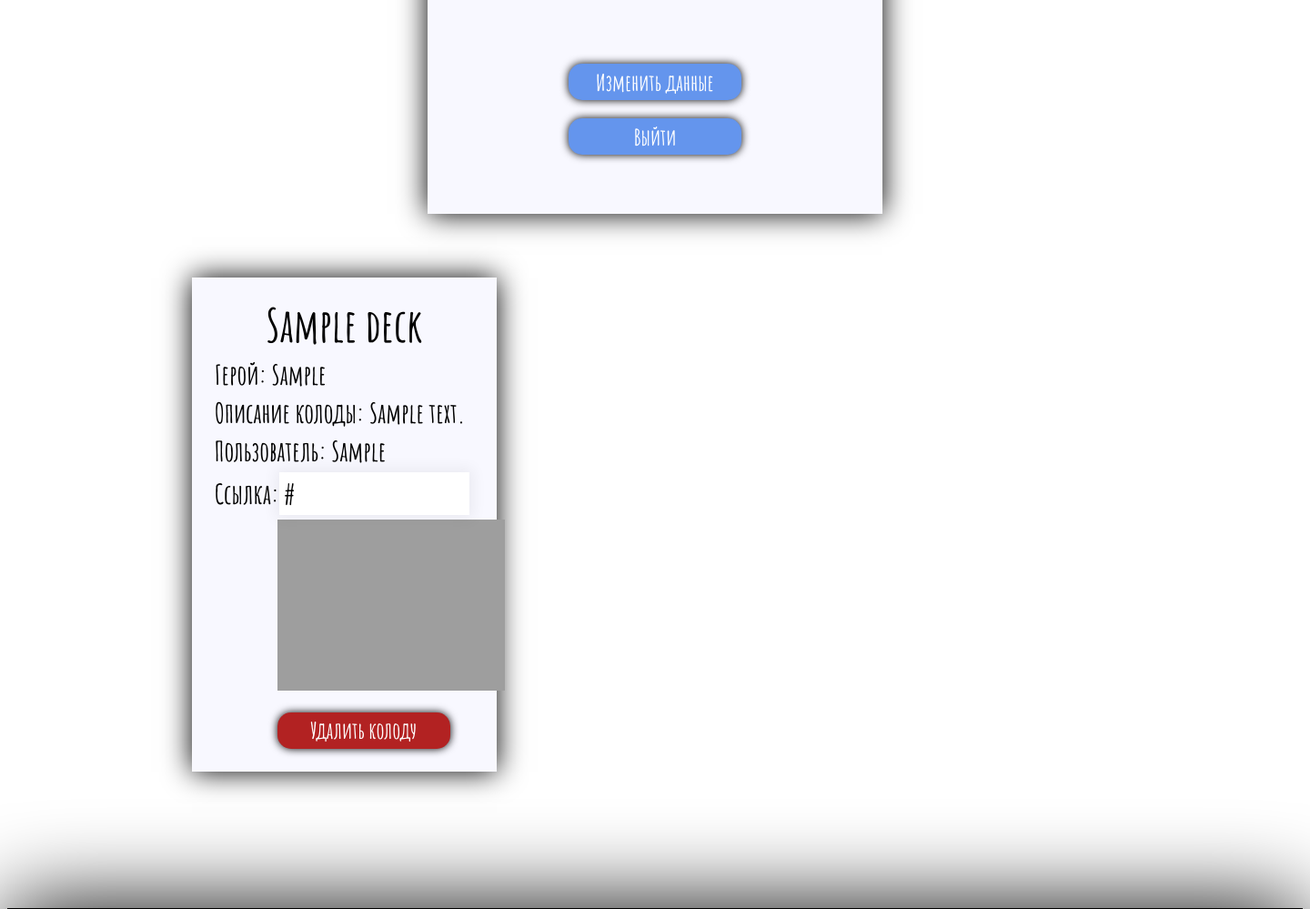
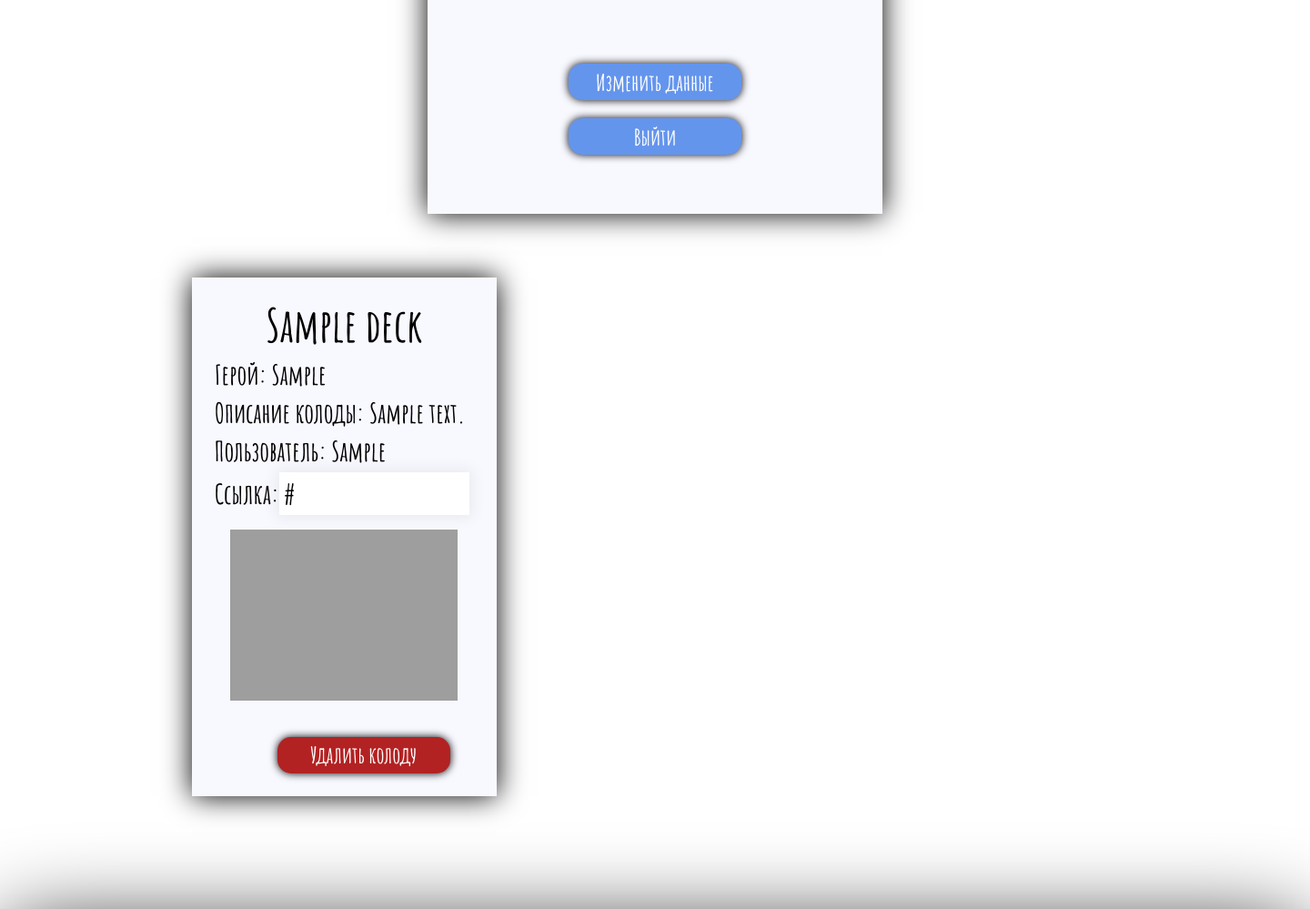
Before and after one commit to PAINTERit/HearthstoneSite, a Flask app: template templates/user_account_page.html in a window 1440 px wide. Shown: the part 481-1480 px from the top of the page at 91% size. Run offline with Flask 2, Linux system fonts and the light colour scheme; tables that the repository leaves empty hold one stand-in row (values such as "Sample post"); the template is opened without the code that fills it: values that come from a table or form of the project are taken from there, most other values are stand-ins (such as "Sample title", 1, 10 or a date in 2020); grey boxes are pictures that could not be loaded.

Commit message:
Изменено позиционирование скриншота у колод.

```diff
--- a/static/css/decks_page.css
+++ b/static/css/decks_page.css
@@ -129,9 +129,12 @@
 }
 
 .scr {
-    margin-left: 20%;
     max-width: 250px;
     max-height: 550px;
+}
+
+.text_scr {
+    text-align: center;
 }
 
 input {
--- a/static/css/user_account_page.css
+++ b/static/css/user_account_page.css
@@ -153,9 +153,12 @@
 }
 
 .scr {
-    margin-left: 25%;
     max-width: 250px;
     max-height: 550px;
+}
+
+.text_scr {
+    text-align: center;
 }
 
 input {
--- a/templates/decks_page.html
+++ b/templates/decks_page.html
@@ -41,7 +41,7 @@
             <div class="deck_desc">Описание колоды: {{ deck.deck_description }}</div>
             <div class="deck_user">Пользователь: {{ deck.deck_user }}</div>
             <div class="deck_link">Ссылка:<input type="text" value="{{ deck.deck_link }}"></div>
-            <div><img class="scr" src="static/user_image/{{ deck.deck_screenshot }}"></div>
+            <div><p class="text_scr"><img class="scr" src="static/uploads/{{ deck.deck_screenshot }}"></p></div>
         </div>
     {% endfor %}
 </div>
--- a/templates/user_account_page.html
+++ b/templates/user_account_page.html
@@ -67,7 +67,7 @@
             <div class="deck_desc">Описание колоды: {{ deck.deck_description }}</div>
             <div class="deck_user">Пользователь: {{ deck.deck_user }}</div>
             <div class="deck_link">Ссылка:<input type="text" value="{{ deck.deck_link }}"></div>
-            <div><img class="scr" src="static/user_image/{{ deck.deck_screenshot }}"></div>
+            <div><p class="text_scr"><img class="scr" src="static/uploads/{{ deck.deck_screenshot }}"></p></div>
             <div class="button">
                 <a class="link" href={{ url_for('delete_deck') }}>
                     <button class="del_button">
```
